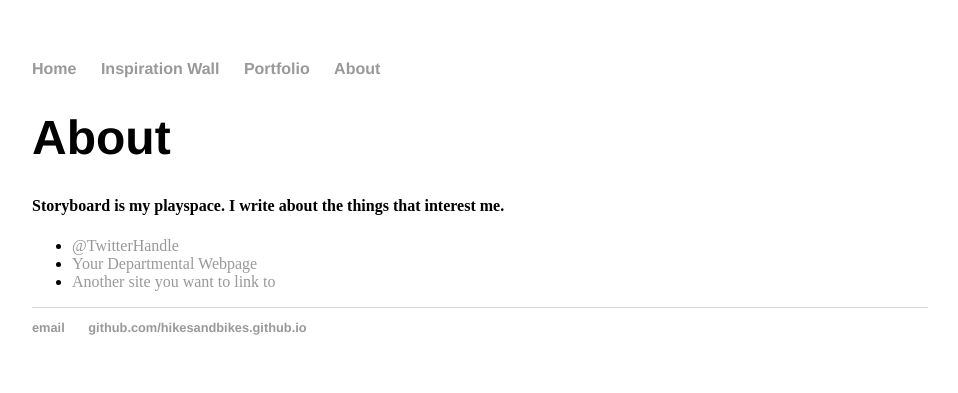
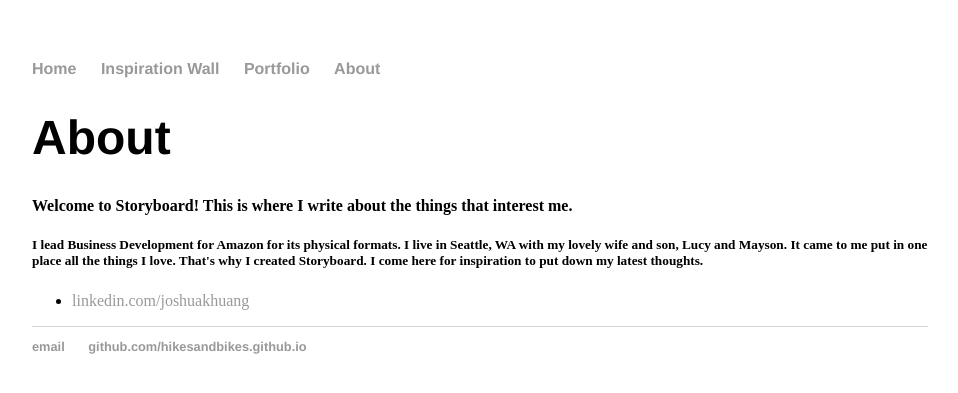
Before and after one commit to hikesandbikes/hikesandbikes.github.io, a Jekyll site: the page built from about/index.html, in a window 1280 px wide. Shown: the top 393 px of the page, without its empty margins (160-1118 px from the left). Built offline with Jekyll 4.4.1, drawn with Linux system fonts in a browser that asks for light colours.

Commit message:
Editing about page

```diff
--- a/about/index.html
+++ b/about/index.html
@@ -5,11 +5,16 @@ title: About Storyboard
 
 		<div class="about">
 			<h1>About</h1>
-			<h4>Storyboard is my playspace.  I write about the things that interest me.</h4>
+			<h4>Welcome to Storyboard!  This is where I write about the things that interest me.</h4>
+
+			<h5>I lead Business Development for Amazon for its physical formats.  I live in Seattle, WA with my
+				lovely wife and son, Lucy and Mayson.  It came to me put in one place all the things I love.
+				That's why I created Storyboard.  I come here for inspiration to put down my latest thoughts.
+
+			</h5>
 
 			<ul class="contacts">
-				<li><a href="#">@TwitterHandle</a></li>
-				<li><a href="#">Your Departmental Webpage</a></li>
-				<li><a href="#">Another site you want to link to</a></li>
+				<li><a href="#">linkedin.com/joshuakhuang</a></li>
+
 				</ul>
 		</div>
```
